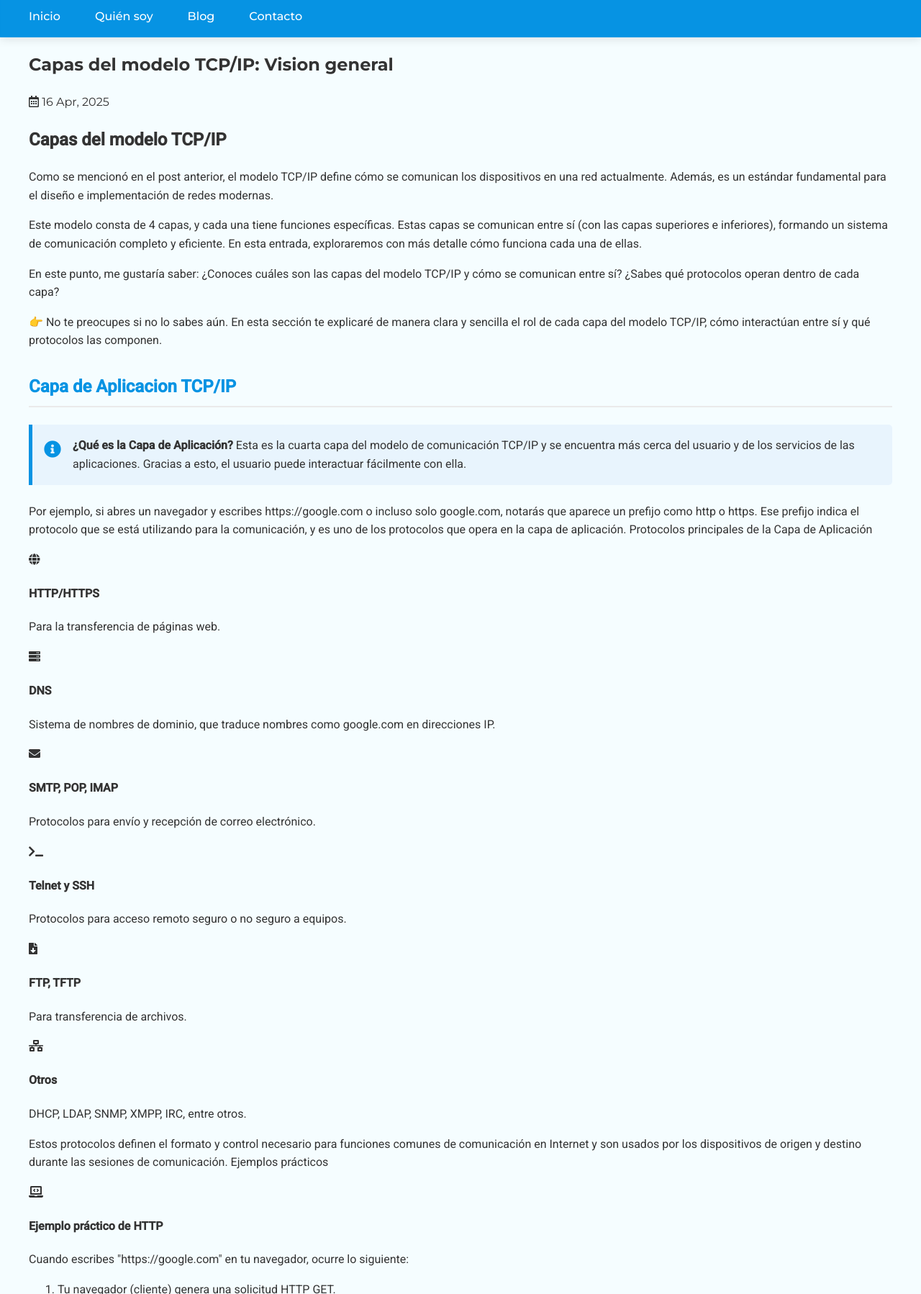
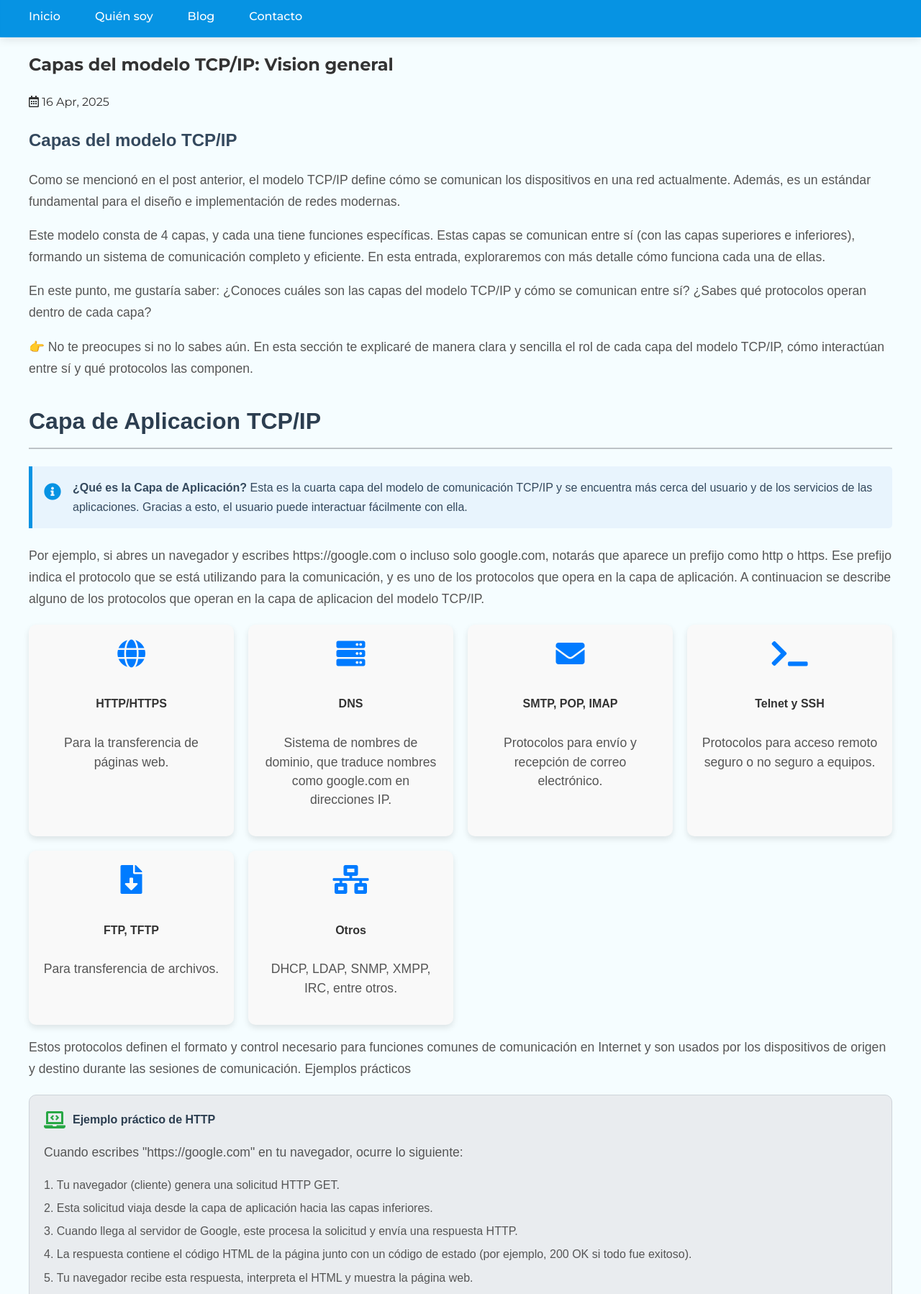
Before and after one commit to wilberquinto455/redes, a Jekyll site: the page built from _posts/2025-04-16-Capas-del-Modelo-TCP-IP.md, in a window 1280 px wide, cut to the strip 122-1920 px from the top of the page. Shown: the whole strip at 72% size. Built offline with Jekyll 4.4.1, drawn with Linux system fonts in a browser that asks for light colours; some of the changed lines change nothing that is shown.

Commit message:
capas del modelo TCP/IP v1.1

```diff
--- a/_posts/2025-04-16-Capas-del-Modelo-TCP-IP.md
+++ b/_posts/2025-04-16-Capas-del-Modelo-TCP-IP.md
@@ -29,8 +29,7 @@ En esta sección te explicaré de manera clara y sencilla el rol de cada capa de
     <strong>¿Qué es la Capa de Aplicación?</strong> Esta es la cuarta capa del modelo de comunicación TCP/IP y se encuentra más cerca del usuario y de los servicios de las aplicaciones. Gracias a esto, el usuario puede interactuar fácilmente con ella.
   </div>
 </div>
-Por ejemplo, si abres un navegador y escribes https://google.com o incluso solo google.com, notarás que aparece un prefijo como http o https. Ese prefijo indica el protocolo que se está utilizando para la comunicación, y es uno de los protocolos que opera en la capa de aplicación.
-Protocolos principales de la Capa de Aplicación
+Por ejemplo, si abres un navegador y escribes https://google.com o incluso solo google.com, notarás que aparece un prefijo como http o https. Ese prefijo indica el protocolo que se está utilizando para la comunicación, y es uno de los protocolos que opera en la capa de aplicación. A continuacion se describe alguno de los protocolos que operan en la capa de aplicacion del modelo TCP/IP.
 <div class="protocols-grid">
   <div class="protocol-card">
     <i class="fas fa-globe"></i>
@@ -343,4 +342,150 @@ Estos ejemplos muestran cómo la capa de aplicación proporciona servicios direc
     padding: 0.5rem 0;
   }
 }
+
+.protocols-grid {
+  display: grid;
+  grid-template-columns: repeat(auto-fill, minmax(250px, 1fr)); /* Ajusta el ancho mínimo según sea necesario */
+  gap: 20px;
+  margin-top: 20px;
+}
+
+.protocol-card {
+  background-color: #f9f9f9;
+  padding: 20px;
+  border-radius: 10px;
+  box-shadow: 0 4px 8px rgba(0, 0, 0, 0.1);
+  transition: transform 0.3s ease, box-shadow 0.3s ease;
+  display: flex; /* Añadido para centrar el contenido verticalmente */
+  flex-direction: column;
+  align-items: center; /* Centra los elementos horizontalmente */
+  text-align: center; /* Centra el texto dentro de la tarjeta */
+}
+
+.protocol-card:hover {
+  transform: translateY(-5px);
+  box-shadow: 0 6px 12px rgba(0, 0, 0, 0.2);
+}
+
+.protocol-card i {
+  font-size: 40px; /* Aumenta el tamaño del icono */
+  margin-bottom: 15px;
+  color: #007bff; /* Un color que resalte, como el azul de Bootstrap */
+}
+
+.protocol-card h4 {
+  margin-bottom: 10px;
+  color: #333; /* Color de texto más oscuro para el encabezado */
+}
+
+.protocol-card p {
+  font-size: 1rem;
+  color: #555; /* Color de texto un poco más suave */
+  line-height: 1.5; /* Mejora la legibilidad del texto */
+}
+
+.example-box {
+  background-color: #e9ecef;
+  padding: 20px;
+  margin: 20px 0;
+  border-radius: 10px;
+  border: 1px solid #ced4da;
+}
+
+.example-header {
+  display: flex;
+  align-items: center;
+  margin-bottom: 15px;
+}
+
+.example-header i {
+  font-size: 24px;
+  margin-right: 10px;
+  color: #28a745; /* Un color llamativo para el icono del ejemplo */
+}
+
+.example-header h4 {
+  margin: 0;
+  color: #2c3e50; /* Color de texto más oscuro para el título del ejemplo */
+}
+
+.example-content p {
+  margin-bottom: 10px;
+  font-size: 1rem;
+  color: #555;
+}
+
+.example-steps {
+  list-style-position: inside;
+  padding-left: 0;
+  margin-bottom: 15px;
+  font-size: 1rem;
+  color: #555;
+}
+
+.example-steps li {
+  margin-bottom: 5px;
+}
+
+.code-snippet {
+  background-color: #f0f0f0;
+  padding: 15px;
+  border-radius: 5px;
+  margin-bottom: 15px;
+  overflow-x: auto;
+  font-family: monospace;
+  font-size: 0.9rem;
+  border: 1px solid #ddd;
+}
+
+.code-snippet pre {
+  margin: 0;
+  white-space: pre-wrap;
+}
+
+/* Estilos adicionales para mejorar la apariencia general */
+.post-content {
+  font-family: 'Arial', sans-serif; /* Cambia la fuente para una mejor lectura */
+  line-height: 1.7; /* Aumenta el interlineado para más espacio entre líneas */
+  color: #34495e; /* Color de texto más agradable */
+}
+
+.post-content h2 {
+  margin-top: 30px;
+  margin-bottom: 20px;
+  color: #2c3e50; /* Título más oscuro */
+  border-bottom: 2px solid #bdc3c7; /* Línea divisoria más clara */
+  padding-bottom: 10px;
+  font-size: 2rem; /* Aumenta el tamaño del título */
+}
+
+.post-content h3 {
+  margin-top: 25px;
+  color: #3498db; /* Azul más vivo para los subtítulos */
+  font-size: 1.5rem; /* Aumenta el tamaño del subtítulo */
+}
+
+.post-content p {
+  font-size: 1.1rem; /* Aumenta el tamaño de la fuente del párrafo */
+  color: #555;
+}
+
+/* Ajustes para pantallas más pequeñas */
+@media (max-width: 768px) {
+  .protocols-grid {
+    grid-template-columns: 1fr; /* Volver a una sola columna en pantallas pequeñas */
+  }
+
+  .protocol-card {
+    padding: 15px; /* Reduce el padding en pantallas pequeñas */
+  }
+
+  .protocol-card i {
+    font-size: 32px; /* Reduce el tamaño del icono en pantallas pequeñas */
+  }
+
+  .example-header i {
+    font-size: 20px; /* Reduce el tamaño del icono del ejemplo en pantallas pequeñas */
+  }
+}
 </style>
```
